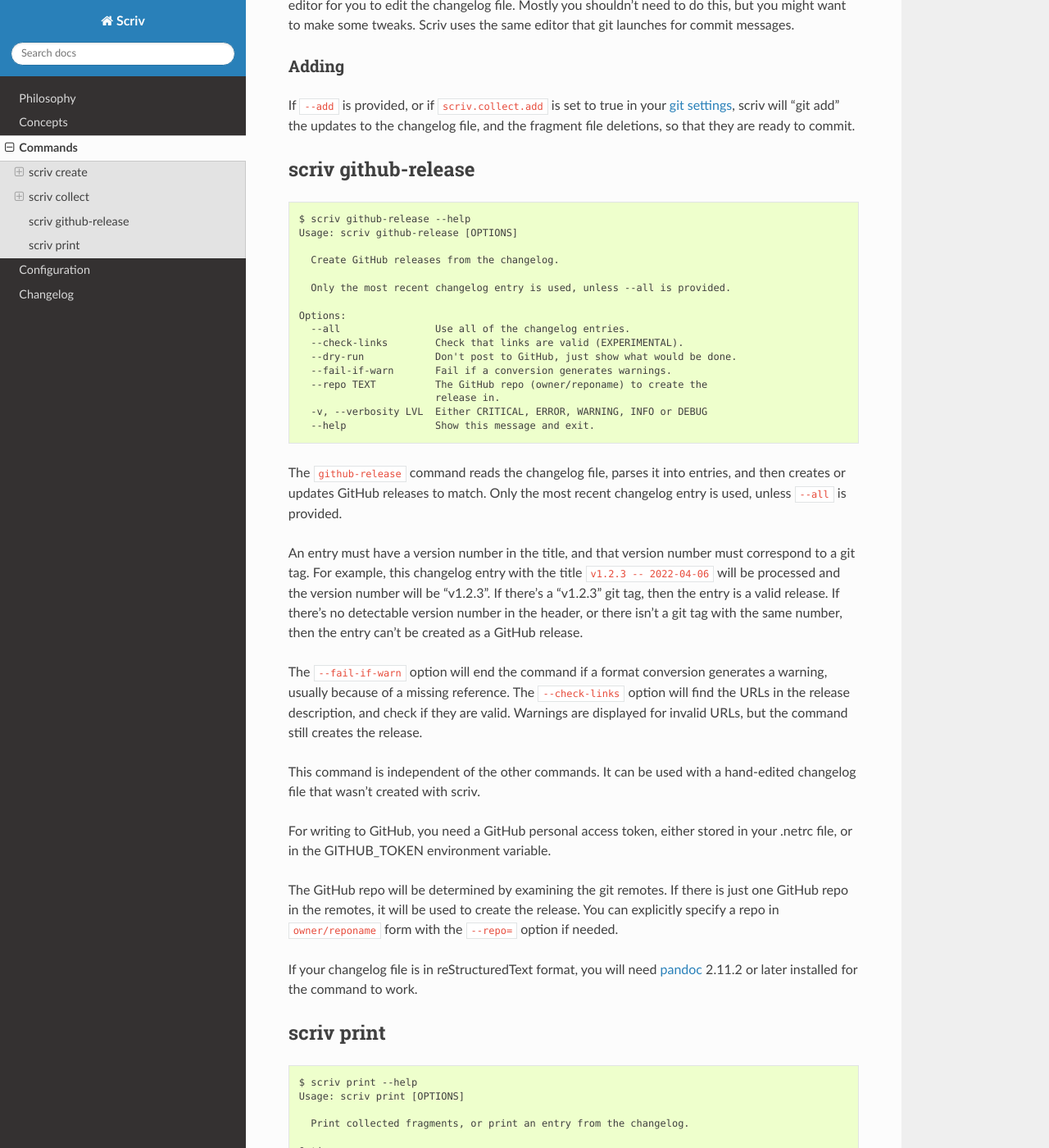
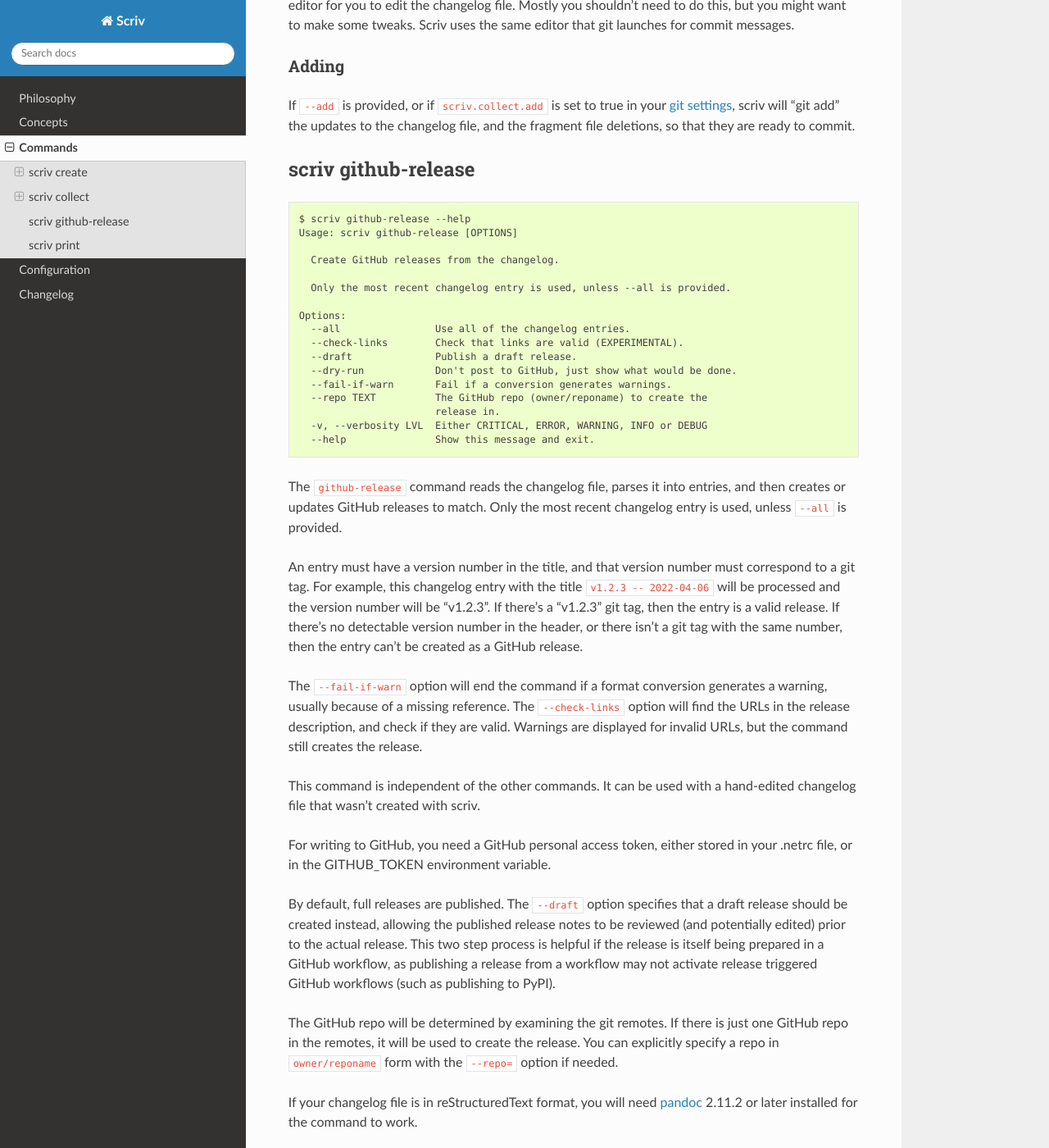
Before and after one commit to nedbat/scriv, a Sphinx documentation site: the page built from docs/commands.rst, in a window 1280 px wide and 1400 px high, scrolled down 2333 px. Shown: the whole window at 82% size. Built offline with Sphinx 7.4.7 and the Read the Docs theme 3.1.0, drawn with Linux system fonts in a browser that asks for light colours.

Commit message:
feat: github-release --draft (#165)
* github-release: add --draft option

Closes #164

* Sphinx link syntax tweak

```diff
--- a/README.rst
+++ b/README.rst
@@ -62,7 +62,7 @@ Contributions are very welcome.  Thanks to all the contributors so far:
 | Ned Batchelder
 | Abhilash Raj
 | Agustín Piqueres
-| Alyssa Coughlan
+| Alyssa Coghlan
 | Flo Kuepper
 | James Gerity
 | Javier Sagredo
--- a/docs/commands.rst
+++ b/docs/commands.rst
@@ -189,13 +189,14 @@ scriv github-release
     Options:
       --all                Use all of the changelog entries.
       --check-links        Check that links are valid (EXPERIMENTAL).
+      --draft              Publish a draft release.
       --dry-run            Don't post to GitHub, just show what would be done.
       --fail-if-warn       Fail if a conversion generates warnings.
       --repo TEXT          The GitHub repo (owner/reponame) to create the
                            release in.
       -v, --verbosity LVL  Either CRITICAL, ERROR, WARNING, INFO or DEBUG
       --help               Show this message and exit.
-.. [[[end]]] (checksum: ec63a3f79902b40a74e633cdeb1bf3dc)
+.. [[[end]]] (sum: up0wQsS8Lh)
 
 The ``github-release`` command reads the changelog file, parses it into
 entries, and then creates or updates GitHub releases to match.  Only the most
@@ -219,6 +220,13 @@ hand-edited changelog file that wasn't created with scriv.
 
 For writing to GitHub, you need a GitHub personal access token, either stored
 in your .netrc file, or in the GITHUB_TOKEN environment variable.
+
+By default, full releases are published. The ``--draft`` option specifies that
+a draft release should be created instead, allowing the published release notes
+to be reviewed (and potentially edited) prior to the actual release. This two
+step process is helpful if the release is itself being prepared in a GitHub
+workflow, as publishing a release from a workflow may not activate release
+triggered GitHub workflows (such as publishing to PyPI).
 
 The GitHub repo will be determined by examining the git remotes.  If there
 is just one GitHub repo in the remotes, it will be used to create the release.
```
Also changed, not shown: other parts of docs/commands.rst (+4 -4 lines), changelog.d/20251210_155852_ncoghlan_github_release_draft_option.rst (added, +8 -0 lines), docs/configuration.rst (+5 -5 lines), docs/index.rst (+5 -5 lines), 2 other files.
